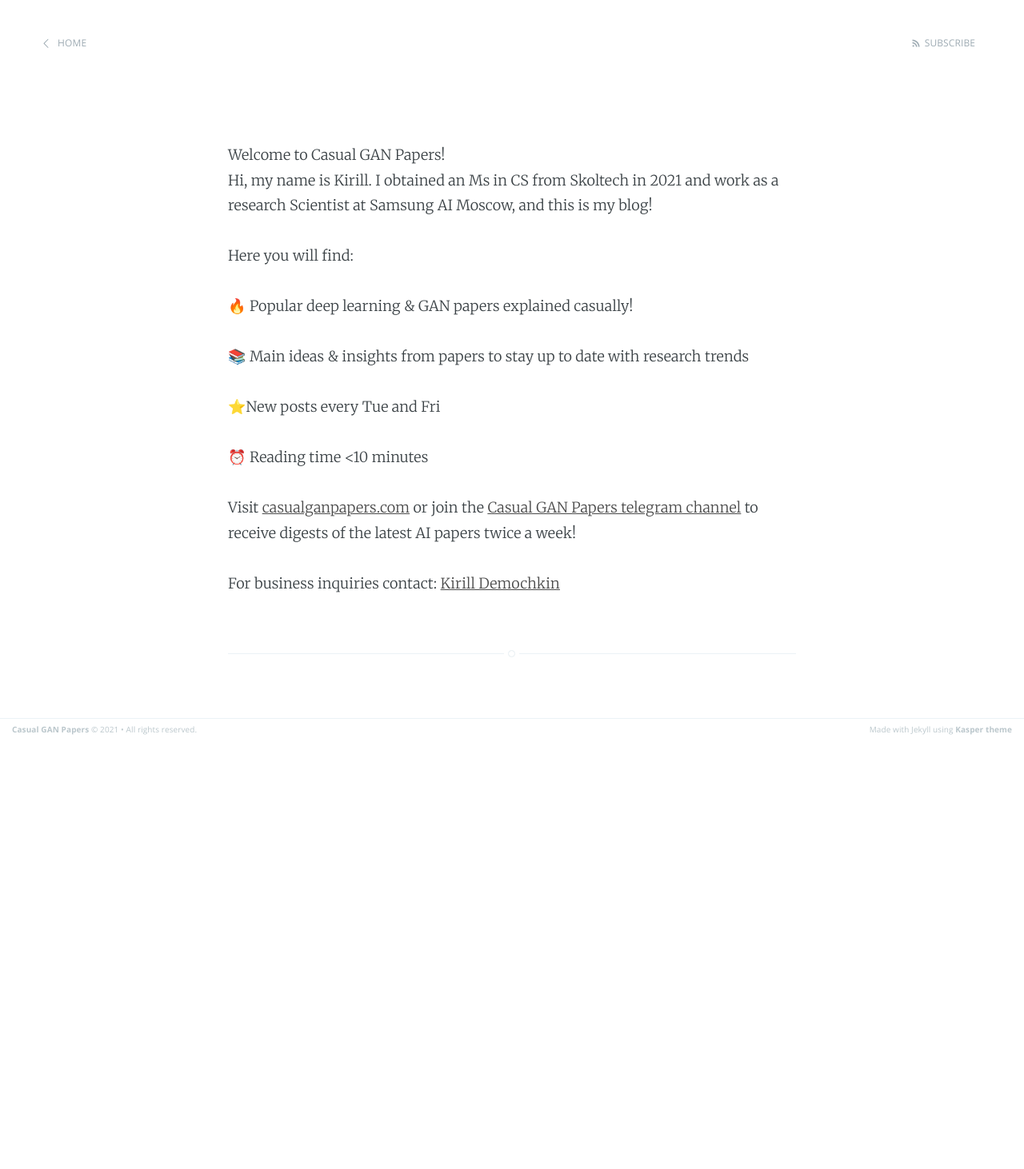
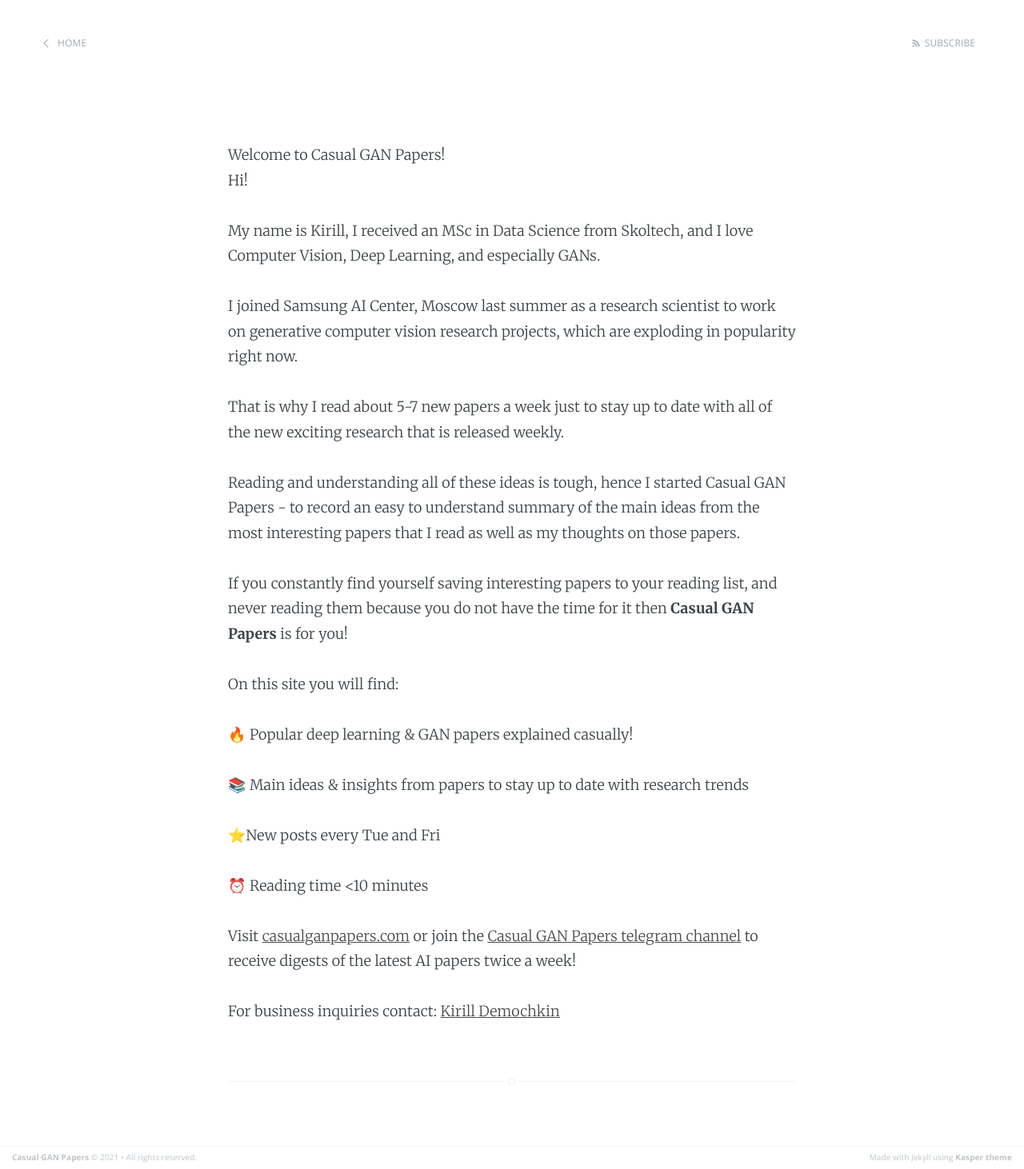
Before and after one commit to KirillDemochkin/kirilldemochkin.github.io, a Jekyll site: the page built from about.md, in a window 1280 px wide. Shown: the whole page at 80% size. Built offline with Jekyll 4.4.1, drawn with Linux system fonts in a browser that asks for light colours; our own code applies the rules of GitHub Pages for plain Markdown files; before the commit the page ends 926 px from its top, so only the background shows below that.

Commit message:
Update about.md

```diff
--- a/about.md
+++ b/about.md
@@ -1,7 +1,17 @@
 Welcome to Casual GAN Papers!
-Hi, my name is Kirill. I obtained an Ms in CS from Skoltech in 2021 and work as a research Scientist at Samsung AI Moscow, and this is my blog!
+Hi!
 
-Here you will find:
+My name is Kirill, I received an MSc in Data Science from Skoltech, and I love Computer Vision, Deep Learning, and especially GANs.
+
+I joined Samsung AI Center, Moscow last summer as a research scientist to work on generative computer vision research projects, which are exploding in popularity right now.
+
+That is why I read about 5-7 new papers a week just to stay up to date with all of the new exciting research that is released weekly.
+
+Reading and understanding all of these ideas is tough, hence I started Casual GAN Papers - to record an easy to understand summary of the main ideas from the most interesting papers that I read as well as my thoughts on those papers.
+
+If you constantly find yourself saving interesting papers to your reading list, and never reading them because you do not have the time for it then **Casual GAN Papers** is for you!
+
+On this site you will find:
 
 🔥 Popular deep learning & GAN papers explained casually!
 
```
